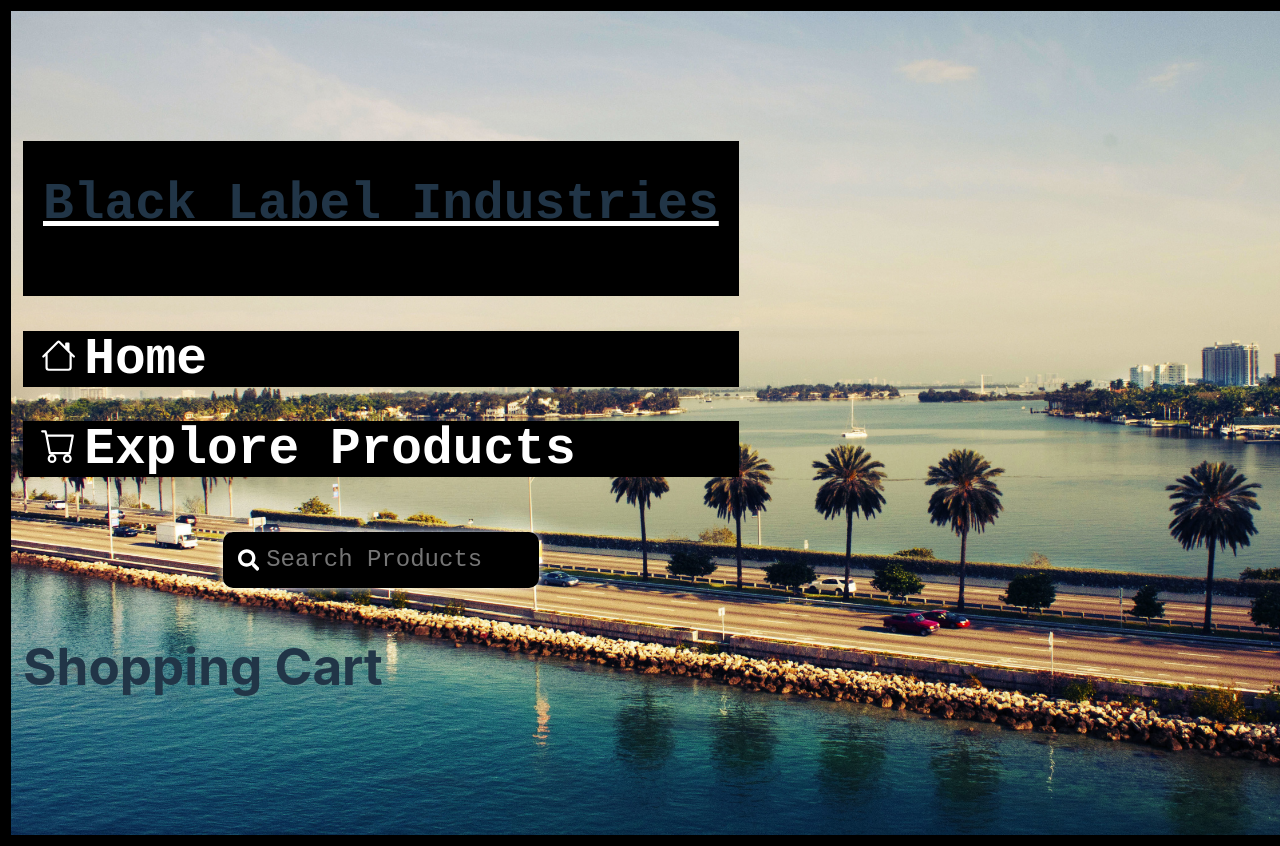
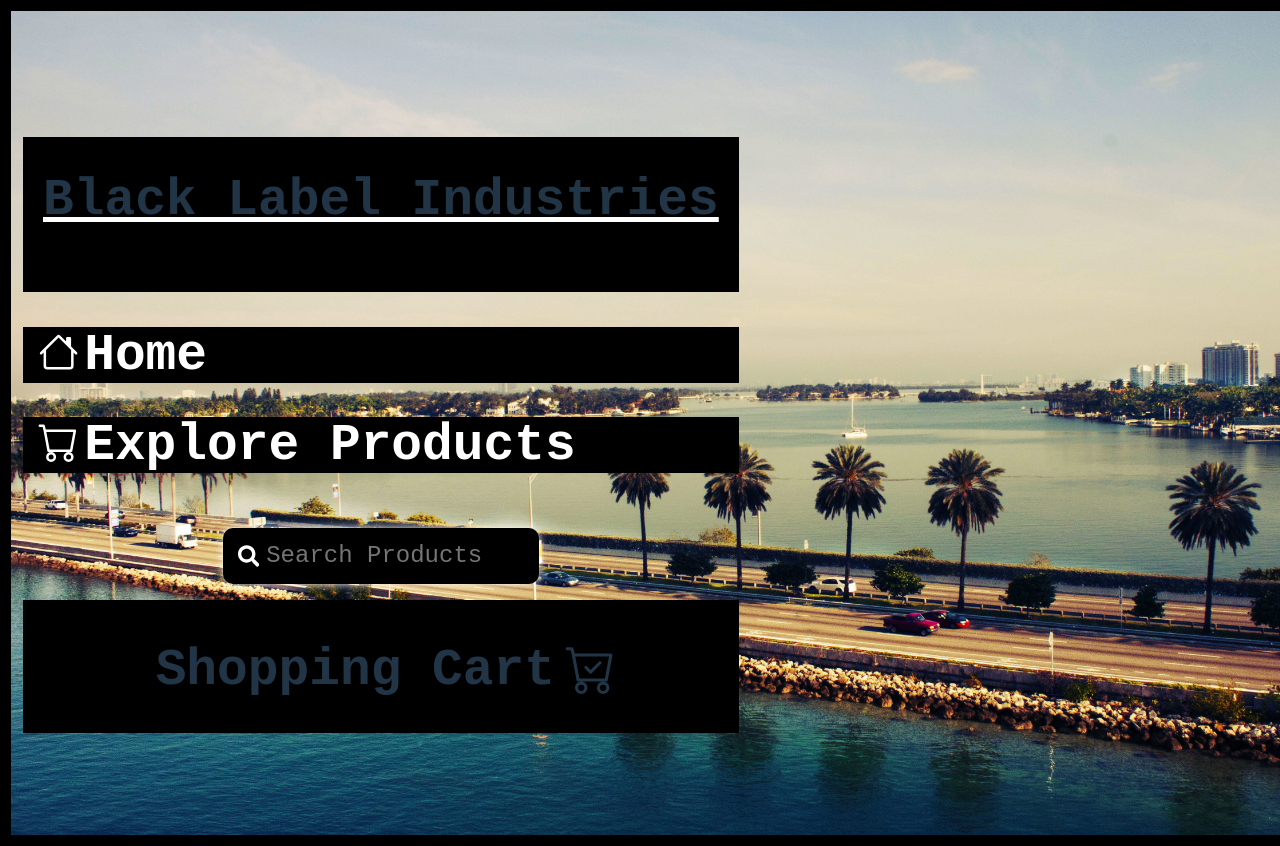
Before and after one commit to Alexandermed219/Capstone, a React (Vite) app: page /Cart in a window 1280 px wide. Shown: the top 846 px of the page. Built offline with nearby package versions, Linux system fonts and the light colour scheme.

Commit message:
WState needs work

```diff
--- a/src/App.css
+++ b/src/App.css
@@ -57,7 +57,7 @@ ul {
 .product-image {
   width: 200px;
   height: auto;
-  /* Other styles if needed */
+
 }
 
 .search-bar-container {
@@ -87,6 +87,10 @@ ul {
   border-color: white;
 }
 
+#bag-icon {
+  top:10-px
+}
+
 .add-to-cart-button {
   margin-bottom: 100px;
   opacity: 1;
@@ -98,6 +102,7 @@ ul {
 }
 
 #house-icon {
-  height: 35px;
-  position: static;
+  height: 40px;
+  position: relative;
+  top: 3px;
 }
--- a/src/App.jsx
+++ b/src/App.jsx
@@ -1,5 +1,6 @@
 import React, { useState, useEffect } from 'react';
 import './App.css';
+import './components/Cart.css'
 import { BrowserRouter as Router, Routes, Route, Link } from "react-router-dom";
 import Products from './components/Products';
 import Home from './components/Home';
--- /dev/null
+++ b/src/components/Cart.css
@@ -0,0 +1,15 @@
+.carted {
+    font-family: 'Courier New', Courier, monospace;
+    display: flex;
+    justify-content: center;
+    background-color: black;
+    margin: 0px;
+
+}
+
+#cart-icon {
+    height: 50px;
+    position: relative;
+    top: 10px;
+    left: 10px;
+}
--- a/src/components/Cart.jsx
+++ b/src/components/Cart.jsx
@@ -1,10 +1,10 @@
 import React from "react";
+import { CartCheck } from "react-bootstrap-icons";
 
-
- export const ShoppingCart = ({ cartItems, removeFromCart }) => {
+ export const ShoppingCart = () => {
   return (
-    <div>
-      <h1>Shopping Cart</h1>
+    <div className="carted">
+      <h1 >Shopping Cart<CartCheck id="cart-icon" /></h1>
 
     </div>
   );
--- a/src/components/Products.jsx
+++ b/src/components/Products.jsx
@@ -6,21 +6,7 @@ const Products = () => {
   const [products, setProducts] = useState([]);
   const [cart, setCart] = useState([]);
 
-  const saveCartToLocalStorage = (cartItems) => {
-    localStorage.setItem('cart', JSON.stringify(cartItems));
-  };
-
-  const getCartFromLocalStorage = () => {
-    const storedCart = localStorage.getItem('cart');
-    return storedCart ? JSON.parse(storedCart) : [];
-  };
-
   useEffect(() => {
-    const initialCart = getCartFromLocalStorage();
-    if (initialCart.length > 0) {
-      setCart(initialCart);
-    }
-
     fetch('https://fakestoreapi.com/products?sort=asc')
       .then((res) => res.json())
       .then((data) => setProducts(data))
@@ -30,7 +16,6 @@ const Products = () => {
   const addToCart = (product) => {
     const updatedCart = [...cart, product];
     setCart(updatedCart);
-    saveCartToLocalStorage(updatedCart);
   };
 
   return (
@@ -51,8 +36,7 @@ const Products = () => {
             <p>Description: {product.description}</p>
             <button
               className="add-to-cart-button"
-              onClick={() => addToCart(product)}
-            >
+              onClick={() => addToCart(product)}>
               Add to Cart <CartPlus />
             </button>
           </li>
--- a/src/components/Shopbtn.jsx
+++ b/src/components/Shopbtn.jsx
@@ -3,10 +3,11 @@ import { Bag } from 'react-bootstrap-icons';
 import { Link } from "react-router-dom";
 
 const Shopbtn = ({ cart }) => {
+
     return (
         <div>
             <Link to="/Cart">
-                <button className='shop-cart'><h2>Shopping Cart <Bag /></h2></button>
+                <button className='shop-cart'><h2>Shopping Cart <Bag id="bag-icon" /></h2></button>
             </Link>
             <ul>
                 {cart.map((cartItem, index) => (
```
